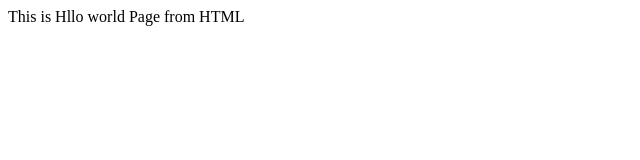
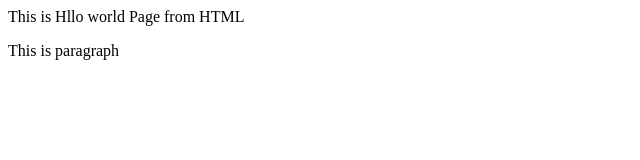
Before and after one commit to sadiq-quraishi/Project_1, a plain HTML site: page Index.html in a window 1280 px wide. Shown: the whole page, without its empty margins (0-640 px from the left). Drawn offline with Linux system fonts and the light colour scheme.

Commit message:
this is second commit

```diff
--- a/Index.html
+++ b/Index.html
@@ -7,5 +7,8 @@
 </head>
 <body>
     This is Hllo world Page from HTML
+    <p>
+        This is paragraph
+    </p>
 </body>
 </html>
```
